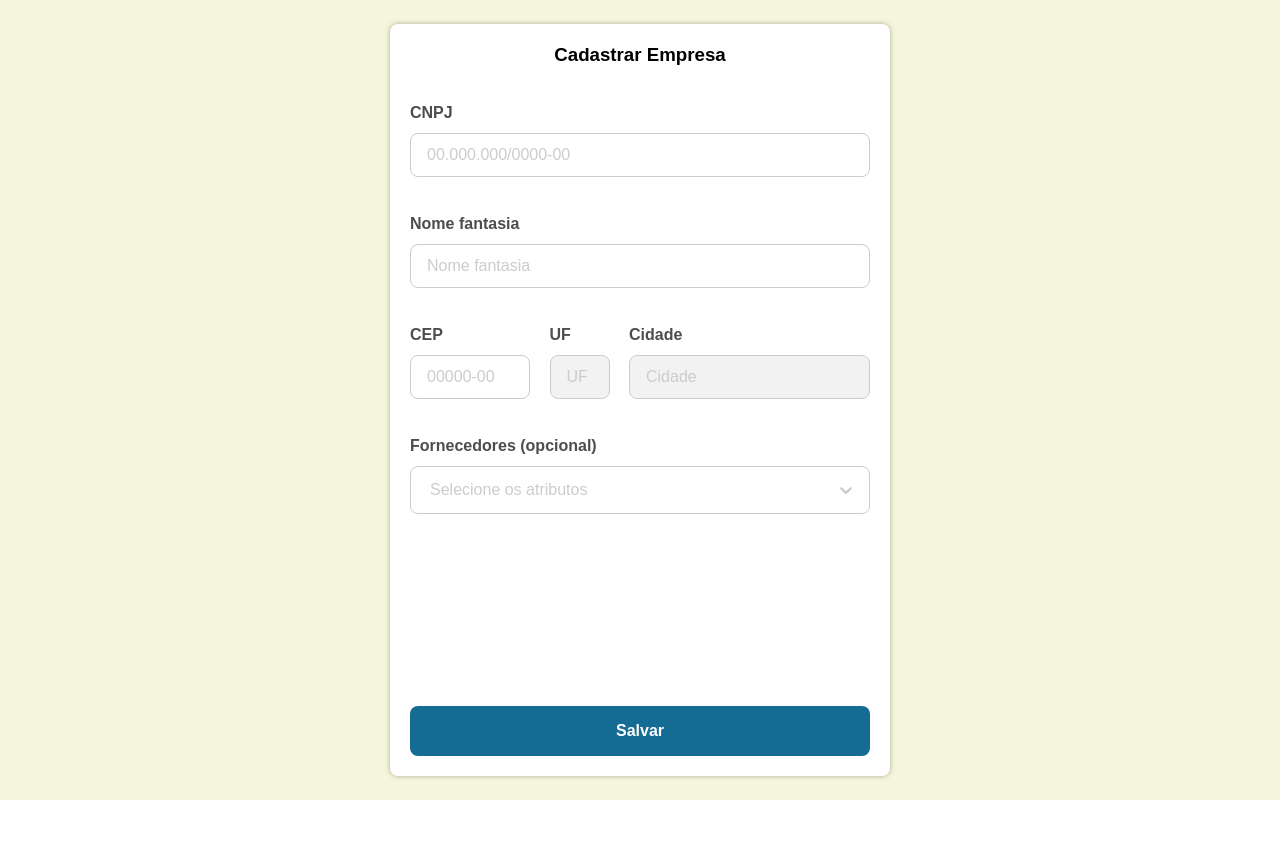
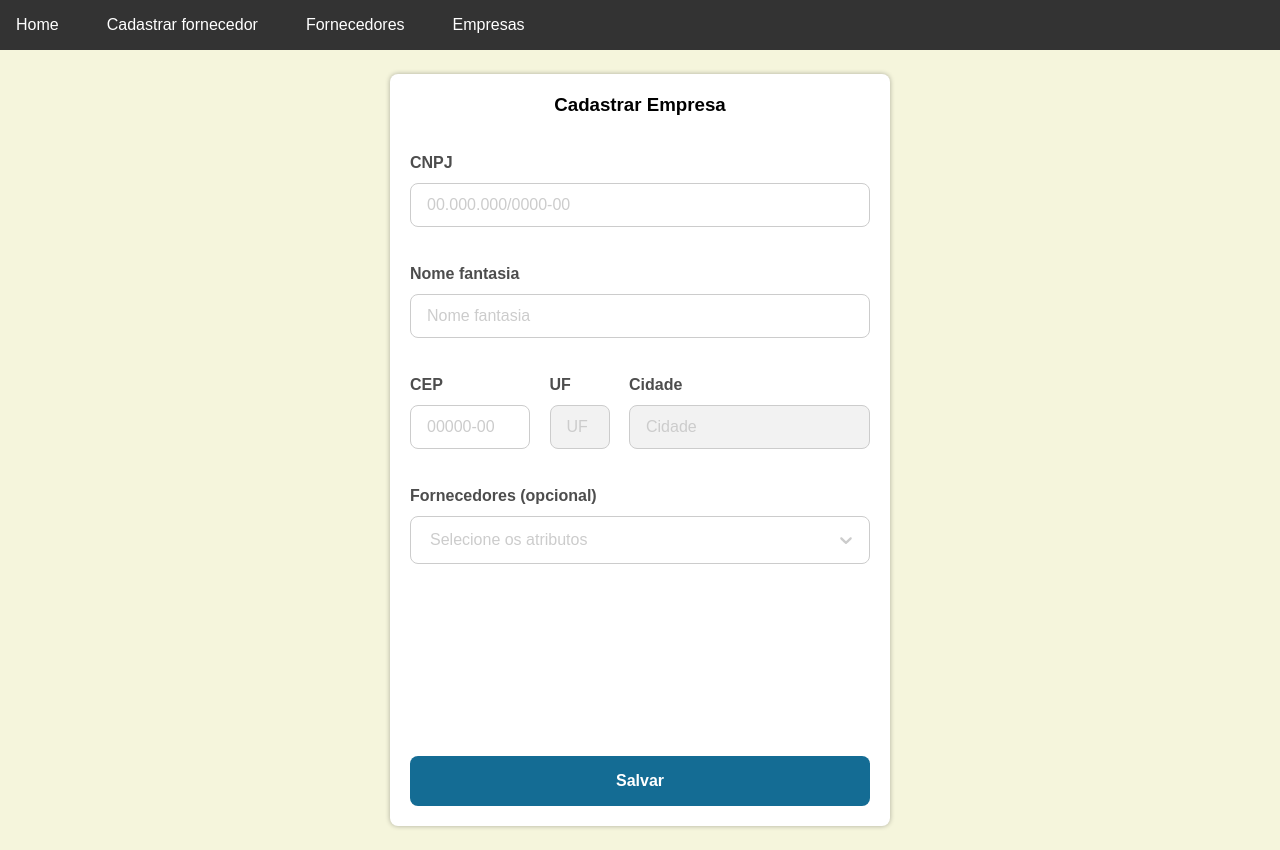
Before and after one commit to naldogomes/companies-registration, a React (Create React App) app: page /company-form in a window 1280 px wide. Before the commit the page ends 800 px from the top, so only its background shows below. Built offline with nearby package versions, Linux system fonts and the light colour scheme.

Commit message:
header menu

```diff
--- /dev/null
+++ b/src/components/HeaderMenu/index.tsx
@@ -0,0 +1,49 @@
+import { useState } from "react";
+import {
+  MenuHeaderContainer,
+  Icon,
+  Menu,
+  MenuButton,
+  MenuItem,
+} from "./styles";
+
+interface HeaderMenuProps {
+  currentPage:
+    | "supplier-form"
+    | "suppliers-list"
+    | "company-form"
+    | "companies-list";
+}
+
+const HeaderMenu = ({ currentPage }: HeaderMenuProps) => {
+  const [isOpen, setIsOpen] = useState(false);
+
+  const handleMenuButtonClick = () => {
+    setIsOpen(!isOpen);
+  };
+
+  return (
+    <MenuHeaderContainer isOpen={isOpen}>
+      <Menu isOpen={isOpen}>
+        <MenuItem href="/">Home</MenuItem>
+        {currentPage !== "supplier-form" && (
+          <MenuItem href="/supplier-form">Cadastrar fornecedor</MenuItem>
+        )}
+        {currentPage !== "suppliers-list" && (
+          <MenuItem href="/suppliers-list">Fornecedores</MenuItem>
+        )}
+        {currentPage !== "company-form" && (
+          <MenuItem href="/company-form">Cadastrar empresa</MenuItem>
+        )}
+        {currentPage !== "companies-list" && (
+          <MenuItem href="/companies-list">Empresas</MenuItem>
+        )}
+      </Menu>
+      <MenuButton onClick={handleMenuButtonClick} isOpen={isOpen}>
+        <Icon />
+      </MenuButton>
+    </MenuHeaderContainer>
+  );
+};
+
+export default HeaderMenu;
--- /dev/null
+++ b/src/components/HeaderMenu/styles.ts
@@ -0,0 +1,72 @@
+import styled from "styled-components";
+import { AiOutlineMenu } from "react-icons/ai";
+
+export const MenuHeaderContainer = styled.header<{ isOpen: boolean }>`
+  display: flex;
+  justify-content: space-between;
+  align-items: center;
+  padding: 1rem;
+  background-color: #333;
+  color: #fff;
+
+  @media (max-width: 768px) {
+    flex-direction: column;
+    align-items: flex-start;
+    top: 0;
+    left: 0;
+    width: ${(props) => (props.isOpen ? "100%" : "auto")};
+    height: ${(props) => (props.isOpen ? "100%" : "auto")};
+    z-index: 1;
+  }
+`;
+
+export const Menu = styled.nav<{ isOpen: boolean }>`
+  display: flex;
+  flex-direction: row;
+  justify-content: center;
+  align-items: center;
+
+  @media (max-width: 768px) {
+    flex-direction: column;
+    width: 100%;
+    margin-top: 1rem;
+    display: ${(props) => (props.isOpen ? "flex" : "none")};
+  }
+`;
+
+export const MenuItem = styled.a`
+  color: #fff;
+  text-decoration: none;
+  margin-left: 3rem;
+
+  &:first-child {
+    margin-left: 0;
+  }
+
+  &:hover {
+    color: #c0c0c0;
+  }
+
+  @media (max-width: 768px) {
+    margin-left: 0;
+    margin-top: 1.5rem;
+  }
+`;
+
+export const MenuButton = styled.button<{ isOpen: boolean }>`
+  display: none;
+  background-color: transparent;
+  border: none;
+  color: #fff;
+  font-size: 1.5rem;
+  cursor: pointer;
+
+  @media (max-width: 768px) {
+    display: block;
+    position: ${(props) => (props.isOpen ? "absolute" : "relative")};
+  }
+`;
+
+export const Icon = styled(AiOutlineMenu)`
+  vertical-align: middle;
+`;
--- a/src/pages/CreateCompany/index.tsx
+++ b/src/pages/CreateCompany/index.tsx
@@ -20,6 +20,7 @@ import { SelectOptions } from "../../components/SelectOptions";
 import { Address, Supplier } from "../CreateSupplier";
 import { useLocation, useNavigate } from "react-router-dom";
 import Spinner from "../../components/Spinner";
+import HeaderMenu from "../../components/HeaderMenu";
 
 export type Company = {
   id: number;
@@ -142,6 +143,8 @@ const CreateCompany: FC = () => {
   };
 
   return (
+    <>
+      <HeaderMenu currentPage="company-form" />
       <Container>
         <FormContainer>
           <Form onSubmit={handleSubmit(onSubmit)}>
@@ -265,6 +268,7 @@ const CreateCompany: FC = () => {
           </Form>
         </FormContainer>
       </Container>
+    </>
   );
 };
 
--- a/src/pages/CreateSupplier/index.tsx
+++ b/src/pages/CreateSupplier/index.tsx
@@ -16,6 +16,7 @@ import {
 import { validateCEP, validateCNPJ, validateCPF } from "../../utils/validators";
 import { useLocation, useNavigate } from "react-router-dom";
 import Spinner from "../../components/Spinner";
+import HeaderMenu from "../../components/HeaderMenu";
 
 export type Address = {
   bairro: string;
@@ -161,6 +162,8 @@ const CreateSupplier: FC = () => {
   };
 
   return (
+    <>
+      <HeaderMenu currentPage="supplier-form" />
       <Container>
         <FormContainer>
           <Form onSubmit={handleSubmit(onSubmit)}>
@@ -441,6 +444,7 @@ const CreateSupplier: FC = () => {
           </Form>
         </FormContainer>
       </Container>
+    </>
   );
 };
 
--- a/src/pages/ListCompanies/index.tsx
+++ b/src/pages/ListCompanies/index.tsx
@@ -7,6 +7,7 @@ import { searchItem } from "../../utils/utils";
 import { companyMocks } from "./companies.mock";
 import ConfirmationModal from "../../components/ConfirmationModal";
 import { useNavigate } from "react-router-dom";
+import HeaderMenu from "../../components/HeaderMenu";
 
 export type CompanyTableData = {
   CNPJ: string;
@@ -72,6 +73,7 @@ const ListCompanies = () => {
 
   return (
     <>
+      <HeaderMenu currentPage="companies-list" />
       <ConfirmationModal
         show={indexToDelete !== null}
         title="Tem certeza que deseja excluir a empresa selecionada?"
--- a/src/pages/ListSuppliers/index.tsx
+++ b/src/pages/ListSuppliers/index.tsx
@@ -7,6 +7,7 @@ import { searchItem } from "../../utils/utils";
 import ConfirmationModal from "../../components/ConfirmationModal";
 import { useNavigate } from "react-router-dom";
 import { suppliersMock } from "./suppliers.mock";
+import HeaderMenu from "../../components/HeaderMenu";
 
 export type SupplierTableData = {
   type: string;
@@ -85,6 +86,7 @@ const ListSuppliers = () => {
 
   return (
     <>
+      <HeaderMenu currentPage="suppliers-list" />
       <ConfirmationModal
         show={indexToDelete !== null}
         title="Tem certeza que deseja excluir o fornecedor selecionado?"
```
Lines whose indentation alone changed are shown as unchanged.
